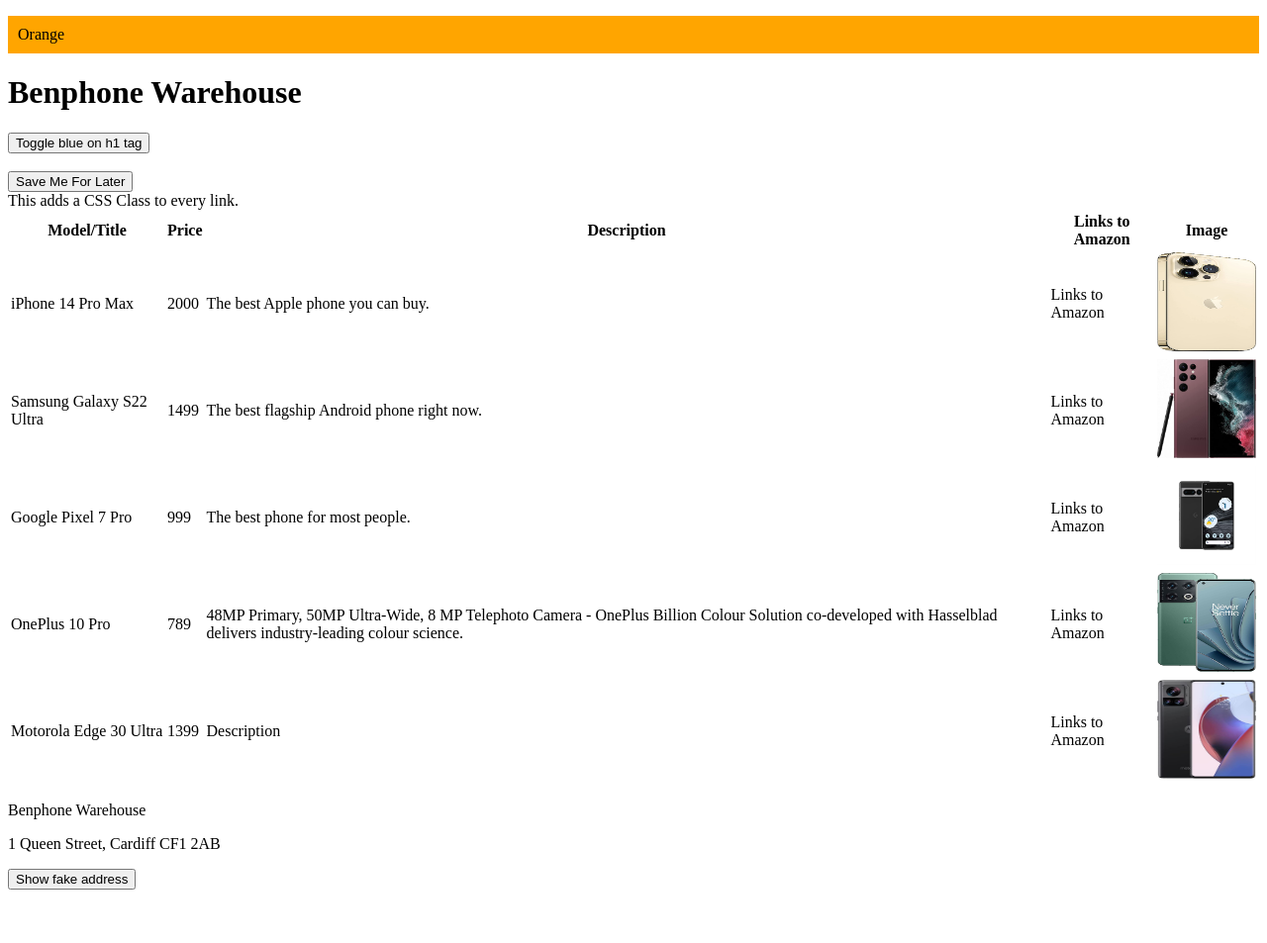
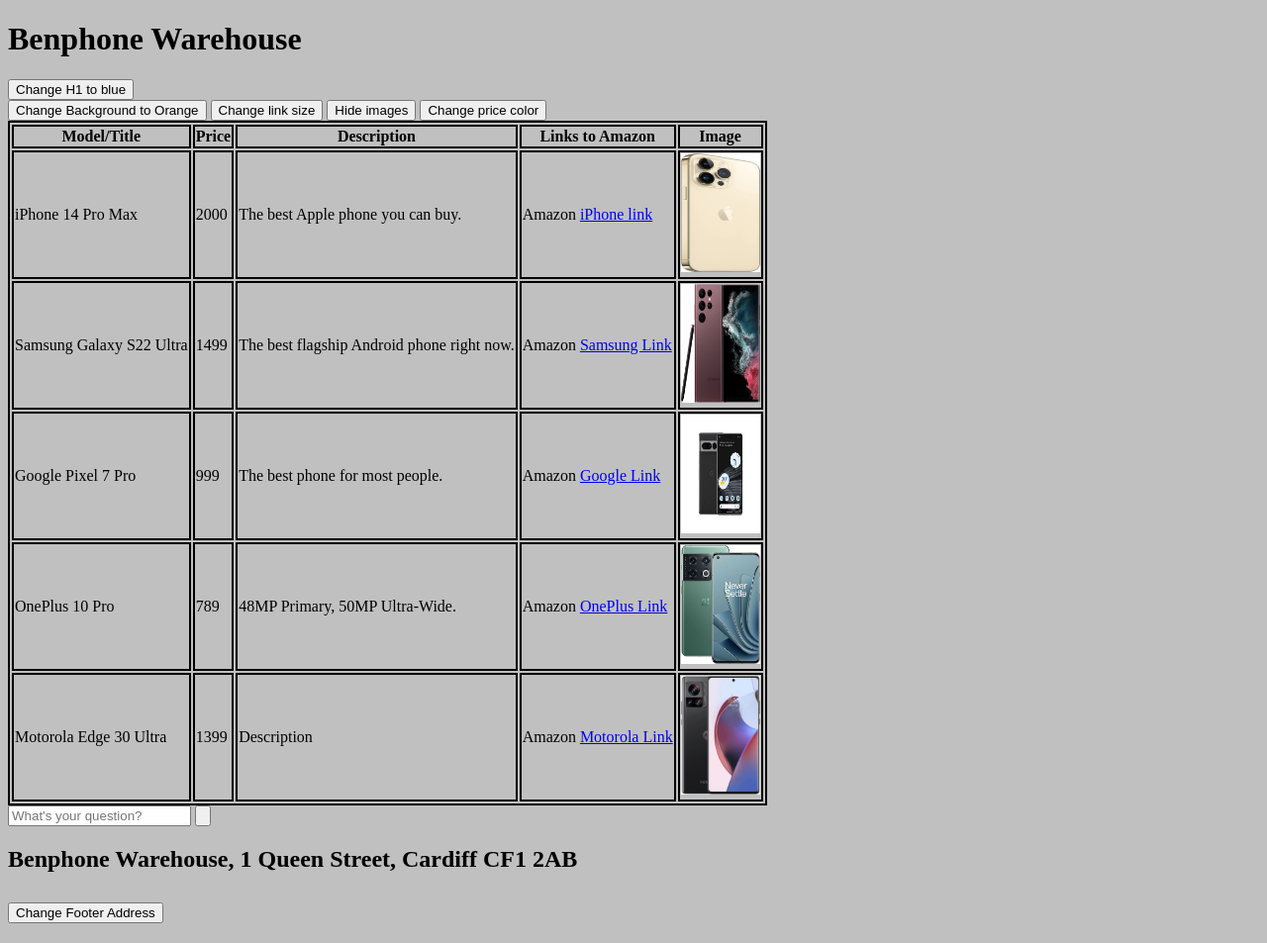
Before and after one commit to McNoHam14/U1-D11-HW-BMcMahon-JS-DOM, a plain HTML site: page index.html in a window 1280 px wide. Shown: the whole page at 99% size. Before the commit the page ends 907 px from the top, so only its background shows below. Drawn offline with Linux system fonts and the light colour scheme.

Commit message:
3rd save

```diff
--- a/index.html
+++ b/index.html
@@ -8,22 +8,23 @@
     <link rel="stylesheet" href="./styles.css" />
 </head>
 <body>
-    <p onclick="orange()" style="padding:10px;background-color:orange">Orange</p>
 
-    <h1> Benphone Warehouse </h1>
+    <h1>Benphone Warehouse</h1>
+    <button onclick="changeH1TextToBlue()">Change H1 to blue</button>
 
-    <button onclick="changeTextToBlue()"> Toggle blue on h1 tag</button>
+    <section>
+        <button onclick="changeBackgroundToOrange()">Change Background to Orange</button>
 
- <!--   <button type="button" onclick="changeBgToOrange()">Set background color</button> -->
+        <button onclick="changeLinkSize()">Change link size</button>
 
-    <br />
-    <br />
+        <button onclick="hideImages()">Hide images</button>
 
-    <button onclick="myFunction()">Save Me For Later</button>
-    <div id=""myDIV"> This adds a CSS Class to every link.
-    </div>
+        <button onclick="changePriceColor()">Change price color</button>
 
-    <table id="productTable">
+
+    </section>
+
+    <table>
         <tr>
             <th>Model/Title</th>
             <th>Price</th>
@@ -34,13 +35,11 @@
             <th>Image</th>
         </tr>
 
-
-
         <tr>
             <td>iPhone 14 Pro Max</td>
-            <td>2000</td>
+            <td class="price">2000</td>
             <td>The best Apple phone you can buy.</td>
-            <td>Links to Amazon <a https://www.amazon.co.uk/Apple-iPhone-14-Pro-Max/dp/B0BDJ4Z184 </a> </td>
+            <td>Amazon <a href="https://www.amazon.co.uk/Apple-iPhone-14-Pro-Max/dp/B0BDJ4Z184">iPhone link</a> </td>
             <td><img class="phonepictures"
                 src="./iphone14ProMax.jpg" />
             </td>
@@ -48,9 +47,9 @@
 
         <tr>
             <td>Samsung Galaxy S22 Ultra</td>
-            <td>1499</td>
-            <td>The best flagship Android phone right now. </td>
-            <td>Links to Amazon <a https://www.amazon.co.uk/Samsung-Galaxy-Android-Smartphone-Burgundy/dp/B09NRV6HX1 </a> </td>
+            <td class="price">1499</td>
+            <td>The best flagship Android phone right now.</td>
+            <td>Amazon <a href="https://www.amazon.co.uk/Samsung-Galaxy-Android-Smartphone-Burgundy/dp/B09NRV6HX1">Samsung Link</a> </a> </td>
             <td><img class="phonepictures"
                 src="./samsungGalaxyS22.jpg" />
             </td>
@@ -58,9 +57,9 @@
 
         <tr>
             <td>Google Pixel 7 Pro</td>
-            <td>999</td>
+            <td class="price">999</td>
             <td>The best phone for most people.</td>
-            <td>Links to Amazon <a https://www.amazon.co.uk/Google-Pixel-Pro-smartphone-wide-angle/dp/B0BDJ55SSD </a> </td>
+            <td>Amazon <a href="https://www.amazon.co.uk/Google-Pixel-Pro-smartphone-wide-angle/dp/B0BDJ55SSD">Google Link</a> </a> </td>
             <td><img class="phonepictures"
                 src="./googlePixel7Pro.jpg" />
             </td>
@@ -68,9 +67,9 @@
 
         <tr>
             <td>OnePlus 10 Pro</td>
-            <td>789</td>
-            <td>48MP Primary, 50MP Ultra-Wide, 8 MP Telephoto Camera - OnePlus Billion Colour Solution co-developed with Hasselblad delivers industry-leading colour science.</td>
-            <td>Links to Amazon <a https://www.amazon.co.uk/OnePlus-Storage-SIM-Free-Smartphone-Hasselblad/dp/B09SGLX6GM </a> </td>
+            <td class="price">789</td>
+            <td>48MP Primary, 50MP Ultra-Wide.</td>
+            <td>Amazon <a href="https://www.amazon.co.uk/OnePlus-Storage-SIM-Free-Smartphone-Hasselblad/dp/B09SGLX6GM">OnePlus Link</a> </a> </td>
             <td><img class="phonepictures"
                 src="./onePlus10Pro.jpg" />
             </td>
@@ -78,136 +77,64 @@
 
         <tr>
             <td>Motorola Edge 30 Ultra</td>
-            <td>1399</td>
+            <td class="price">1399</td>
             <td>Description</td>
-            <td>Links to Amazon <a https://www.amazon.co.uk/Motorola-Ultra-256-12-5G-bk-Motor-Instellar/dp/B0BD1QTGYJ </a> </td>
+            <td>Amazon <a href="https://www.amazon.co.uk/Motorola-Ultra-256-12-5G-bk-Motor-Instellar/dp/B0BD1QTGYJ">Motorola Link</td>
             <td><img class="phonepictures"
                 src="./motorolaEdge30Ultra.jpg" />
             </td>
         </tr>
     </table>
 
+    <section>
+        <input type="text" placeholder="What's your question?">
+        <input type ="button"="Send question" onclick="CREATEFUNCTION()"/>
+
+    </section>
+
 
     <footer>
-        <p>Benphone Warehouse</p>
-        <p id="myAddress">1 Queen Street, Cardiff CF1 2AB</p>
-        <button onclick="changeFooterAddress()"> Show fake address</button>
+        <h2>Benphone Warehouse, 1 Queen Street, Cardiff CF1 2AB</p>
+        <input type = "button" value="Change Footer Address" onclick="changeFooterAddress()"/>
     </footer>
 
 
+    <script>
 
-    <script>
-// 1) select the tag
+        // 1) select the tag
 // 2) manipulate them
 
-/*
-console.log(EX7)
-*/
-
-// EX7: Write a function to change the h1 text to something else
-
-/*
- function changeH1TextToBlue() {
-    let h1Nodes = document.getElementsByTagName('h1')
-    console.log(h1nodes)
-    for (let i = 0; i < h1Node.length; i++) {
-    let h1Node = h1Node[i];
-    h1Node.classList.toggle("blue-title")
- }
-}
-changeH1TextToBlue(
-    */
-
-function changeTextToBlue() {
+function changeH1TextToBlue() {
     let h1Node = document.querySelector('h1')
     h1Node.classList.toggle("blue-title")
 }
 
-/*
-console.log(EX8)
-*/
-
-// EX8: Write a function to change the page background color
-/*
-function changeBgToOrange() {
-    let bgNode = document.querySelector('body')
-    bgNode.classList.toggle(myAdress,"body.color")
+function changeBackgroundToOrange() {
+    let body = document.getElementsByTagName('body')[0];
+    body.classList.add("background-orange");
 }
-*/
-
-/*
-function changeBgToOrange() {
-    let bgNode = document.body.style.backgrounColor = "orange";
-    bgNode.classList.toggle("bg.color")
-}
-*/
-
-function orange(){ document.body.style.background = "orange";}
-
-/*
-console.log(EX9)
-EX9: Write a function to change the footer address with a fake one
-*/
 
 function changeFooterAddress() {
-document.getElementById("myAddress").innerHTML = "1 Fake Street, Swansea";
+    let footerAddress = document.getElementsByTagName('h2')[0];
+    footerAddress.innerHTML = "FakeCity, 1 Fake Street, Swanse, SW0 0YZ"
+}
+
+function changeLinkSize(){
+    let links = document.getElementsByTagName('a');
+    for(i=0;i<links.length;i++) {
+        links[i].classList.add("large-text");
+    }
 }
 
 
-/*
-function changeFooterAddress() {
-    let footerNode = document.getElementById("myAddress");
-    console.log("myAddress")
-    let fakeAddress = text.replace("1 Fake Street, Swansea")
-    footerNode.classList.toggle("fake address")
-}
-
-if show fake address button is clicked display false address
-else display real address
-
-/*
-console.log(EX10)
-EX10: Write a function to add a CSS class to every Amazon link
-*/
-
-/*
-function addCssClassToLink() {
-    let newDivNode = document.createElementbyId('myDiv')
-    element.classList.add("mystyle")
-}
-*/
-/*
-function myFunction() {
-  var element = document.getElementById("myDIV");
-  element.classList.add("mystyle");
-}
-*/
-
-/*
-console.log(EX11)
-EX11: Write a function to toggle a CSS class for all the images in the table; that class should set the visibility of the image
-*/
-
-function imageVisible(boolean) {
-    let class = document.getElementsByTagName(" ")
-    // for loop classes.length
-    // toggle hidden
+function hideImages() {
+    let images = document.getElementsByTagName('img');
+    for(i = 0; i < images.length; i++) {
+        images[i].classList.toggle("hideImages");
+    }
 }
 
 
-
-
-/*
-console.log(EX12)
-EX12: Write a function to color the price of the products in a different one every time it’s invoked
-*/
-
-function priceColor() {
-    document.getElementsByClassName (" ")
-    // for loop
-    // color change each time ( color + i)
-
-}
 
 
 
--- a/styles.css
+++ b/styles.css
@@ -1,33 +1,29 @@
-body.color {
-    background-color:orange;
+body{
+    background-color: silver;
 }
 
+img{
+    height: 120px;
+    width: 80px;
+}
 
-#productTable img{
-    height: 100px;
-    width: 100px;
+table, th, td{
+    border: 2px solid;
+    border-color: black;
 }
 
 .blue-title {
     color: blue;
-    text-size-adjust: 2rem;
-
 }
 
-.mystyle {
-    width: 100%;
-    padding: 25px;
-    background-color: coral;
-    color: white;
-    font-size: 25px;
-  }
+.background-orange {
+    background-color: orange;
+}
 
-/*
-.button {
-   padding: 2rem;
+.large-text {
+    font-size: 200%;
 }
-*/
 
-.hidden {
-
+.hideImages {
+    display: none;
 }
```
